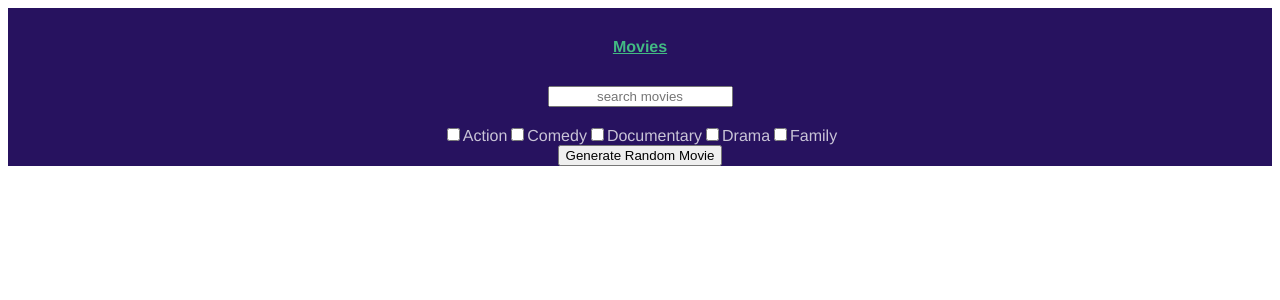
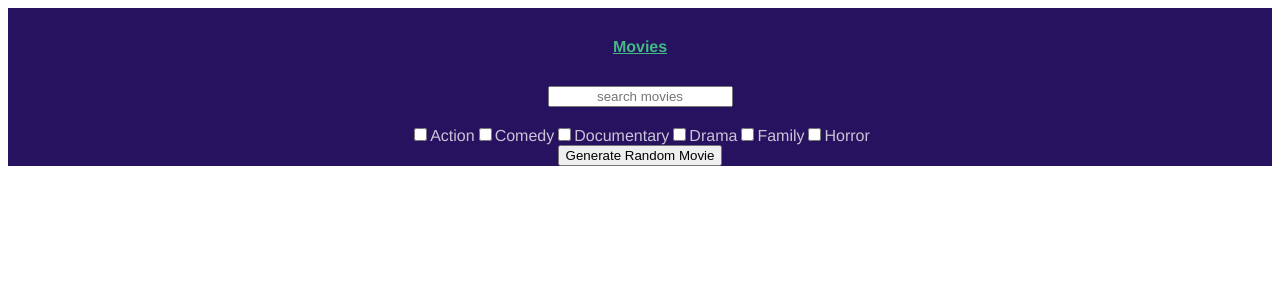
Before and after one commit to kielarneson/random-movie-app, a Vue app: page / in a window 1280 px wide. Shown: the top 300 px of the page. Built offline with nearby package versions, Linux system fonts and the light colour scheme.

Commit message:
Added logic to show random horror movie

```diff
--- a/src/views/Home.vue
+++ b/src/views/Home.vue
@@ -20,6 +20,8 @@
       <label for="checkbox">Drama</label>
       <input type="checkbox" id="checkbox-family" v-model="family" />
       <label for="checkbox">Family</label>
+      <input type="checkbox" id="checkbox-family" v-model="horror" />
+      <label for="checkbox">Horror</label>
     </div>
 
     <div class="movie-show">
@@ -79,6 +81,7 @@ export default {
       documentary: false,
       drama: false,
       family: false,
+      horror: false,
     };
   },
   created: function () {},
@@ -187,6 +190,11 @@ export default {
           console.log("Random Family", response);
           this.randomMovieData = response.data;
         });
+      } else if (this.horror === true) {
+        axios.get("/horrors").then((response) => {
+          console.log("Random Horror", response);
+          this.randomMovieData = response.data;
+        });
       } else {
         axios.get("/movies").then((response) => {
           console.log("Random movie", response);
```
